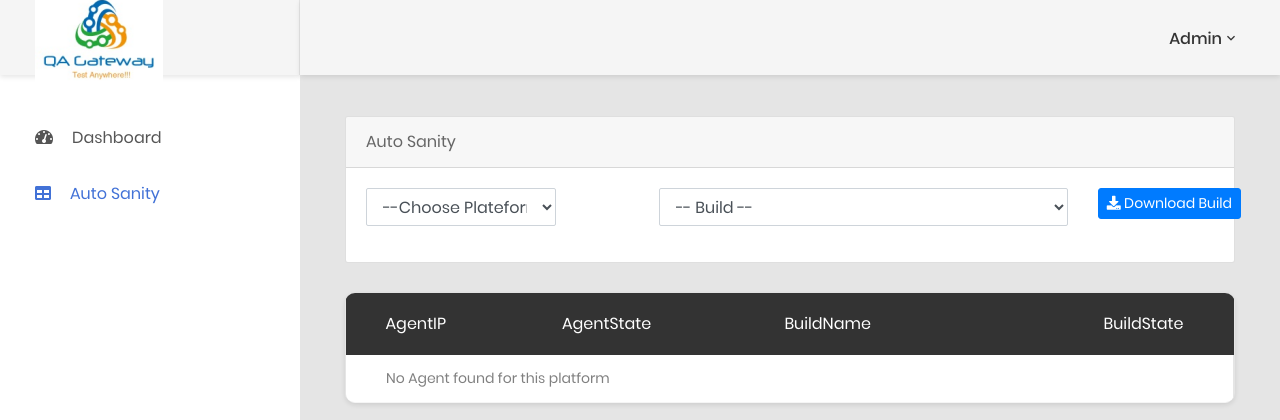
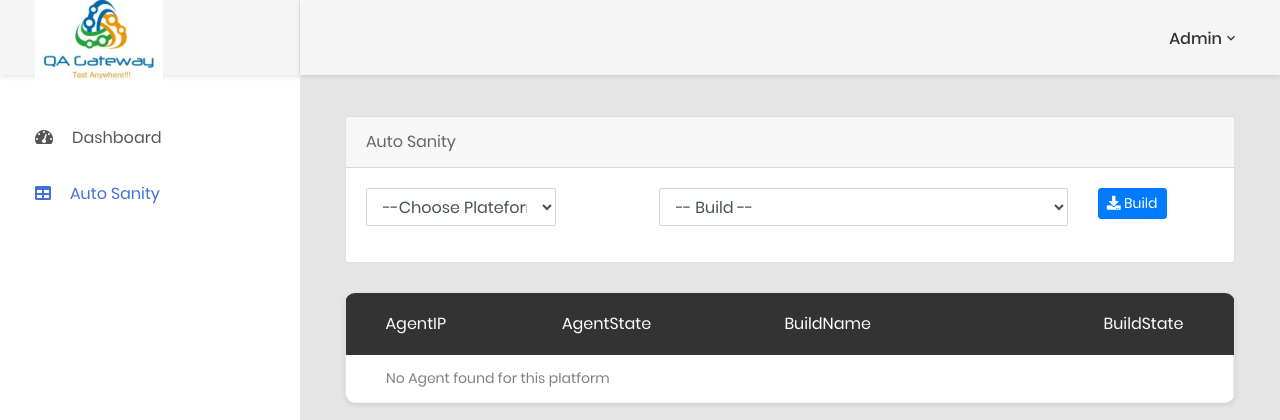
Before and after one commit to kamtasingh/mysite_testing, a Django app: page /mysite/sanity/ in a window 1280 px wide. Shown: the top 420 px of the page. Run offline with Django 3.2, Linux system fonts and the light colour scheme; a user stored in the database is signed in; some libraries are stand-ins or nearby versions.

Commit message:
button fix

```diff
--- a/templates/sanity.html
+++ b/templates/sanity.html
@@ -281,7 +281,7 @@
                                                 </div>
                                                 <div class="col-12 col-md-2">
                                         <a class="btn btn-primary btn-sm" href="#" id="download" target="_blank">
-                                            <i class="fa fa-download"></i> Download Build
+                                            <i class="fa fa-download"></i> Build
                                         </a>
 
                                     </div>
```
